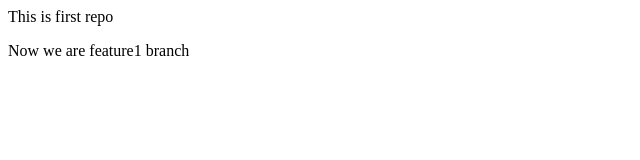
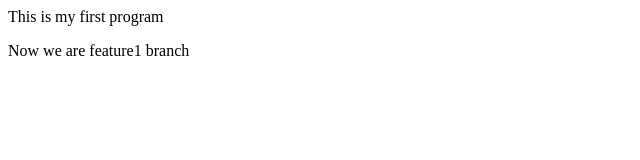
Before and after one commit to luckydamami/codeRepo, a plain HTML site: page index.html in a window 1280 px wide. Shown: the full height of the page, 0-640 px from the left. Drawn offline with Linux system fonts and the light colour scheme.

Commit message:
update new feature

```diff
--- a/index.html
+++ b/index.html
@@ -1,2 +1,3 @@
-<p>This is first repo</p>
+<p>This is my first program</p>
+
 <p>Now we are feature1 branch</p>
```
